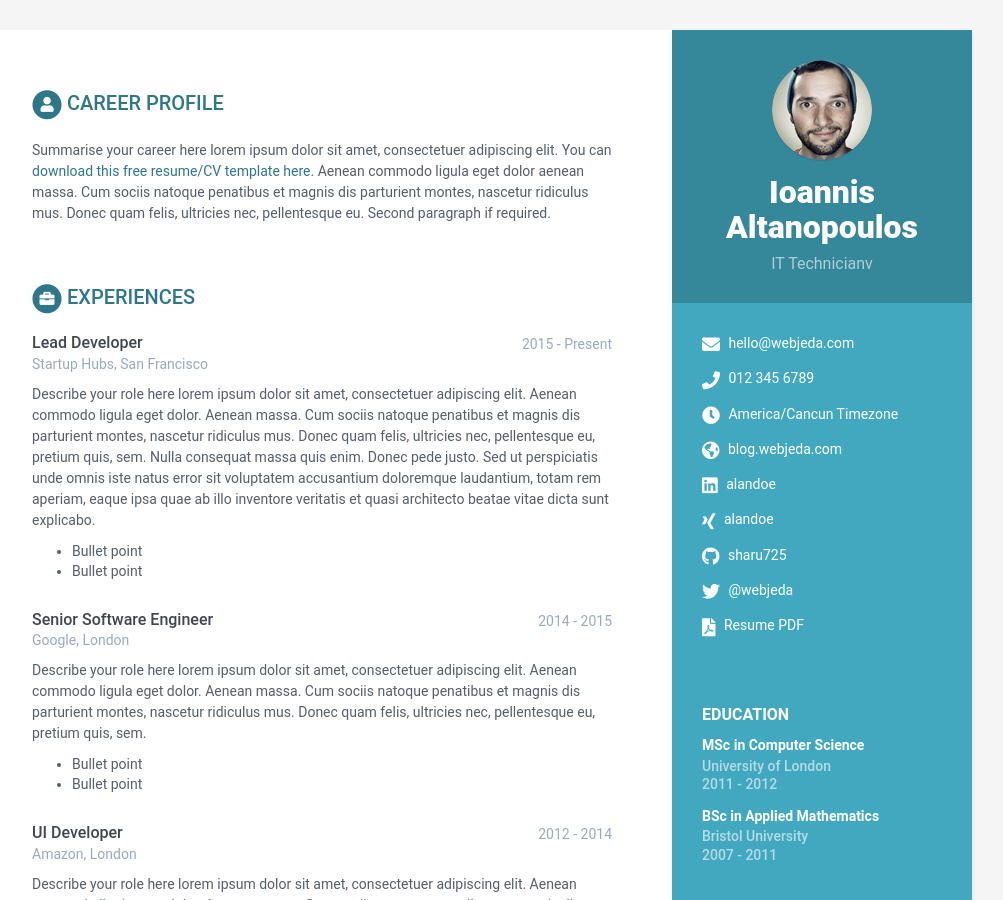
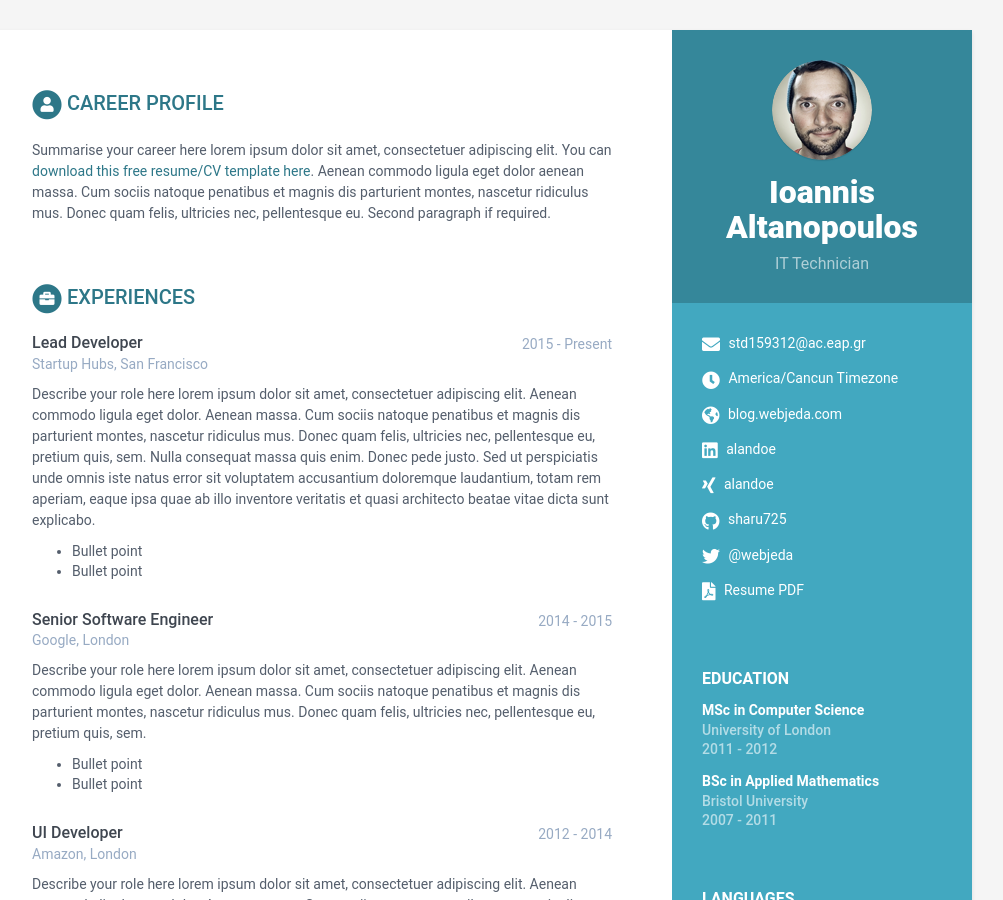
Before and after one commit to std159312/std159312.github.io, a Jekyll site: the page built from index.html, in a window 1280 px wide and 900 px high. Shown: the whole window, without its empty margins (168-1171 px from the left). Built offline with Jekyll 4.4.1, drawn with Linux system fonts in a browser that asks for light colours.

Commit message:
Initial commit

```diff
--- a/_data/data.yml
+++ b/_data/data.yml
@@ -9,12 +9,12 @@ sidebar:
 
     # Profile information
     name: Ioannis Altanopoulos
-    tagline: IT Technicianv
+    tagline: IT Technician
     avatar: profile.png  #place a 100x100 picture inside /assets/images/ folder and provide the name of the file below
 
     # Sidebar links
-    email: hello@webjeda.com
-    phone: 012 345 6789
+    email: std159312@ac.eap.gr
+    phone:
     timezone: America/Cancun Timezone
     citizenship:
     website: blog.webjeda.com #do not add http://
```
